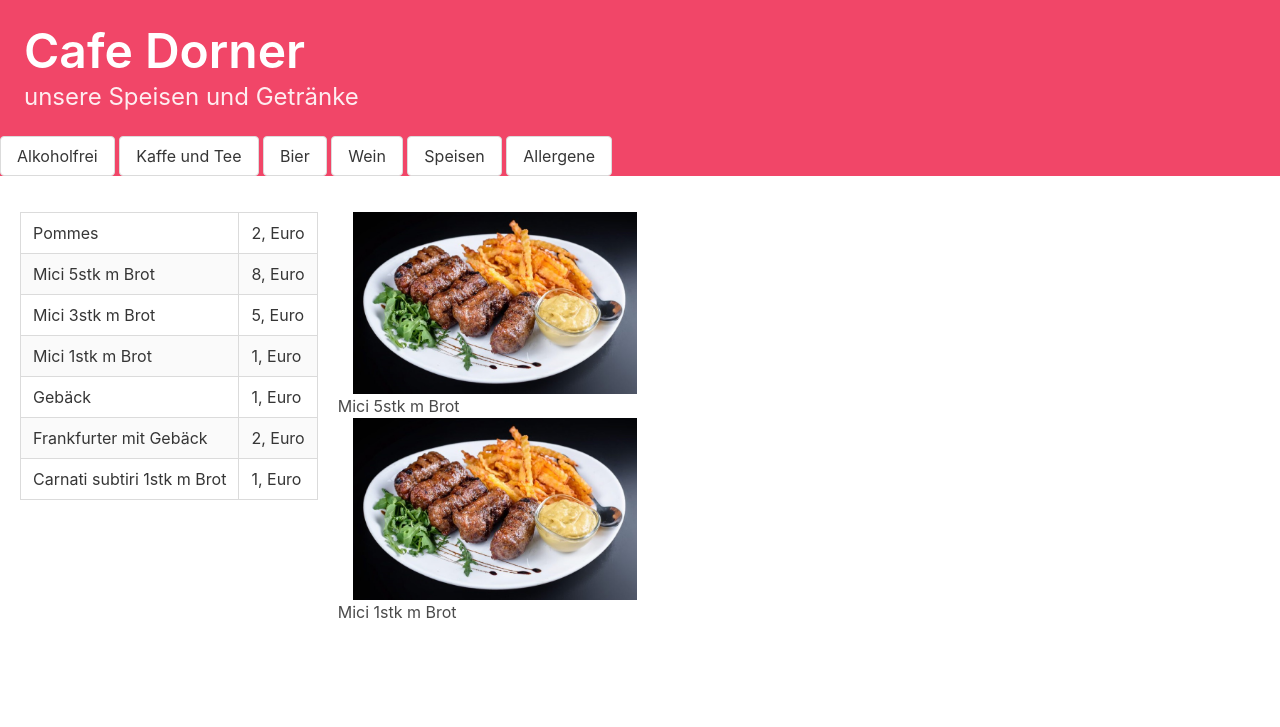
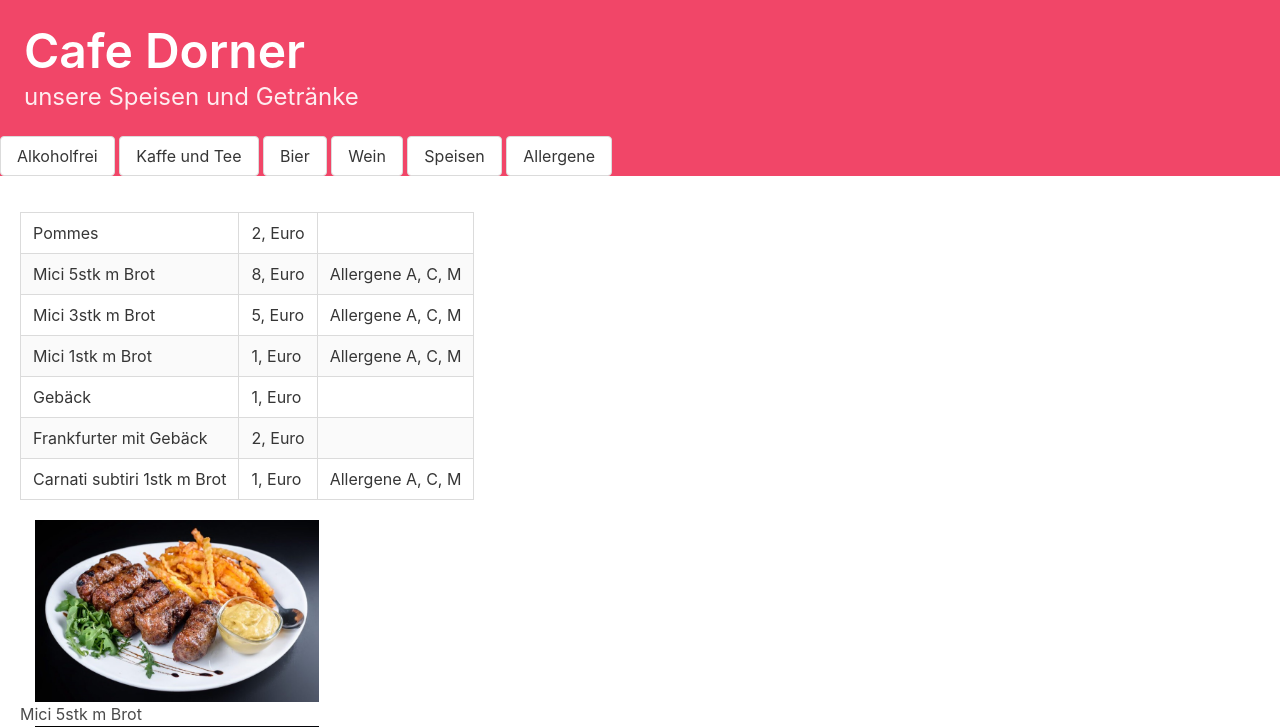
Before and after one commit to pumucklll/menue, a Django app: page /speisen/ in a window 1280 px wide. Shown: the top 727 px of the page. Before the commit the page ends 618 px from the top, so only its background shows below. Run offline with Django 5.2, Linux system fonts and the light colour scheme; data comes from the database, SQL or seed files in the repository; both versions use the stored data as it was after the commit.

Commit message:
18 allergene

```diff
--- a/menue/models.py
+++ b/menue/models.py
@@ -4,6 +4,7 @@ class Book(models.Model):
     Name = models.CharField(max_length=100)
     Kategorie = models.CharField(max_length=100)
     Verkaufspreis = models.CharField(max_length=100)
+    Allergene = models.CharField(max_length=100)
 
     def __str__(self):
-        return f"{self.Kategorie} {self.Name} {self.Verkaufspreis} Euro"
+        return f"{self.Kategorie} {self.Name} {self.Verkaufspreis} Euro {self.Allergene}"
--- a/menue/views.py
+++ b/menue/views.py
@@ -85,6 +85,7 @@ def import_csv(request):
                     Name=row['\ufeffName*'],
                     Kategorie=row['Kategorie'],
                     Verkaufspreis=row['Verkaufspreis Brutto*'],
+                    Allergene=row['Beschreibung'],
                 )
 
             return redirect('home')  # Redirect to a success page
--- a/templates/alkoholfrei.html
+++ b/templates/alkoholfrei.html
@@ -12,6 +12,7 @@
                 <tr>
                     <td>{{ item.Name }} </td>
                     <td>{{ item.Verkaufspreis |slice:"-1" }} Euro</td>
+                    <td>{{ item.Allergene  }}</td>
                 </tr>
                 {% endfor %}
            </table>
--- a/templates/bier.html
+++ b/templates/bier.html
@@ -12,6 +12,7 @@
                 <tr>
                     <td>{{ item.Name }} </td>
                     <td>{{ item.Verkaufspreis |slice:"-1" }} Euro</td>
+                    <td>{{ item.Allergene  }}</td>
                 </tr>
                 {% endfor %}
            </table>
--- a/templates/kaffee.html
+++ b/templates/kaffee.html
@@ -12,6 +12,7 @@
                 <tr>
                     <td>{{ item.Name }} </td>
                     <td>{{ item.Verkaufspreis |slice:"-1" }} Euro</td>
+                    <td>{{ item.Allergene  }}</td>
                 </tr>
                 {% endfor %}
            </table>
--- a/templates/speisen.html
+++ b/templates/speisen.html
@@ -12,6 +12,7 @@
                 <tr>
                     <td>{{ item.Name }} </td>
                     <td>{{ item.Verkaufspreis |slice:"-1" }} Euro</td>
+                    <td>{{ item.Allergene  }}</td>
                 </tr>
                 {% endfor %}
            </table>
--- a/templates/wein.html
+++ b/templates/wein.html
@@ -12,6 +12,7 @@
                 <tr>
                     <td>{{ item.Name }} </td>
                     <td>{{ item.Verkaufspreis |slice:"-1" }} Euro</td>
+                    <td>{{ item.Allergene  }}</td>
                 </tr>
                 {% endfor %}
            </table>
```
Also changed, not shown: db.sqlite3, menue/migrations/0006_book_allergene.py (added).
